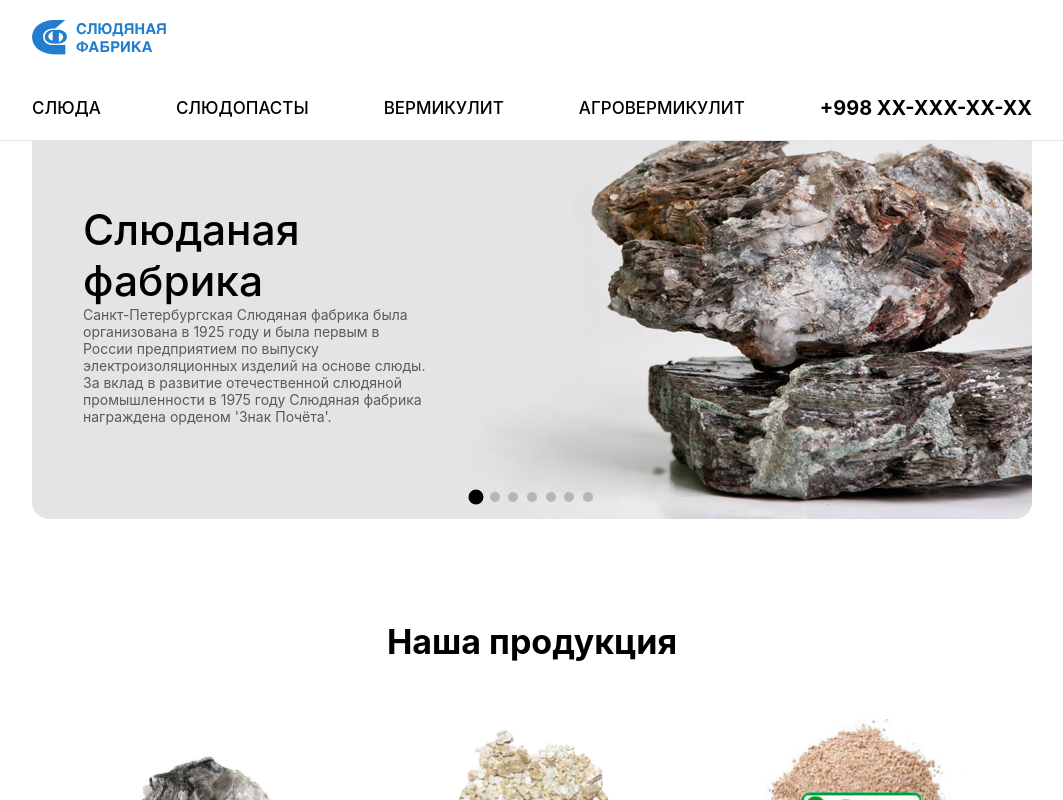
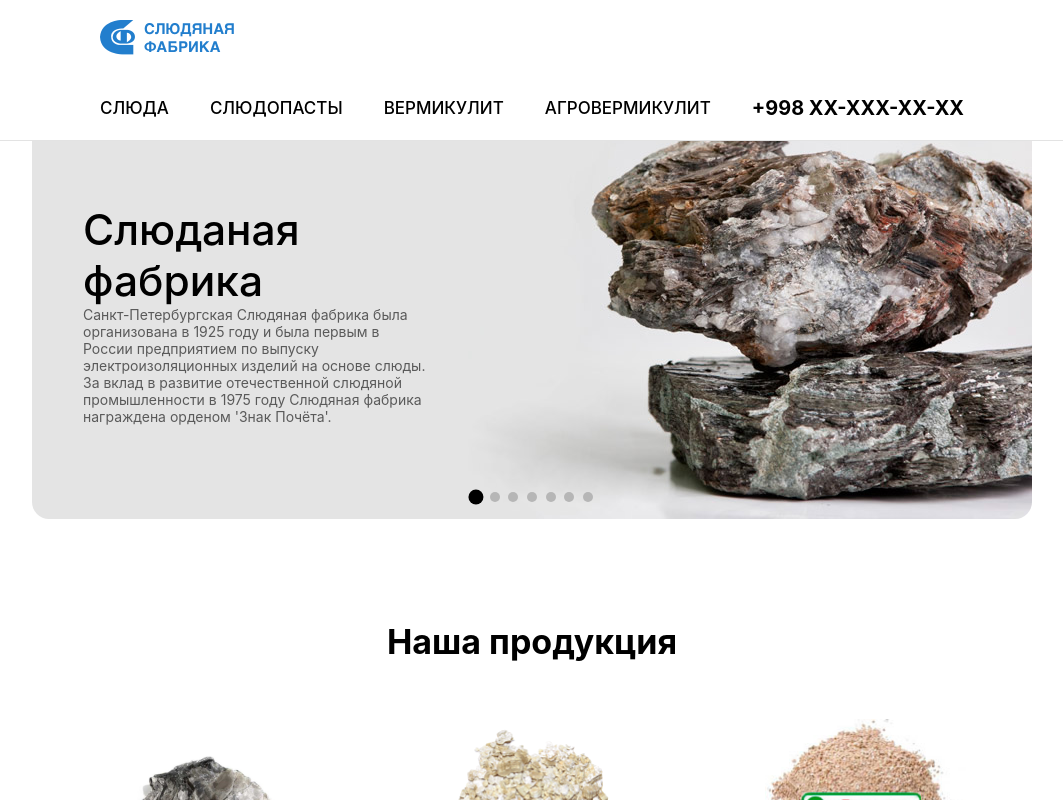
Before and after one commit to Isomukhammad/vermikulit-website, a Next.js app: page / in a window 1280 px wide. Shown: the top 800 px of the page, without its empty margins (108-1171 px from the left). Built offline with nearby package versions, Linux system fonts and the light colour scheme.

Commit message:
I'm tired

```diff
--- a/components/navbar/navbar.module.scss
+++ b/components/navbar/navbar.module.scss
@@ -11,6 +11,7 @@
     border-bottom: 1px solid rgba(0, 0, 0, 0.11);
 
     .navbar{
+        padding: 0 4em;
         display: flex;
         flex-direction: column;
         justify-content: space-between;
```
